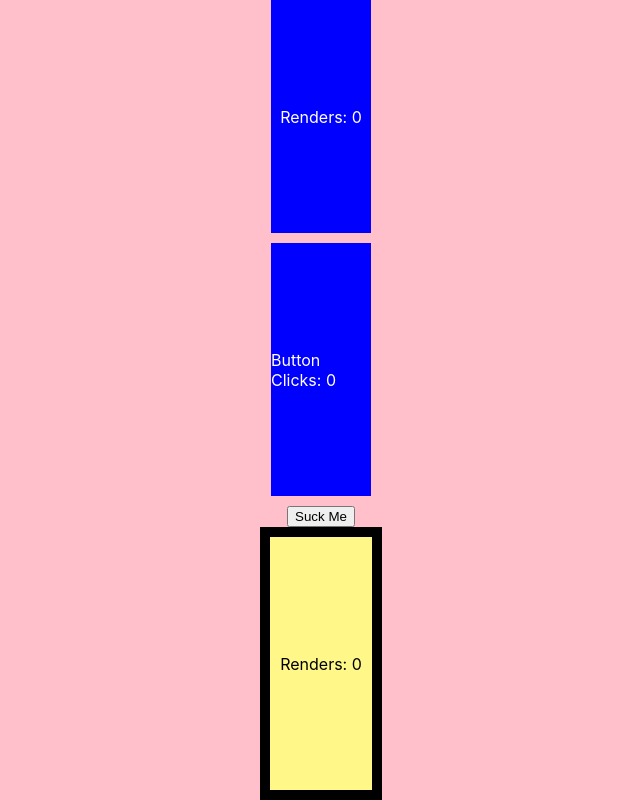
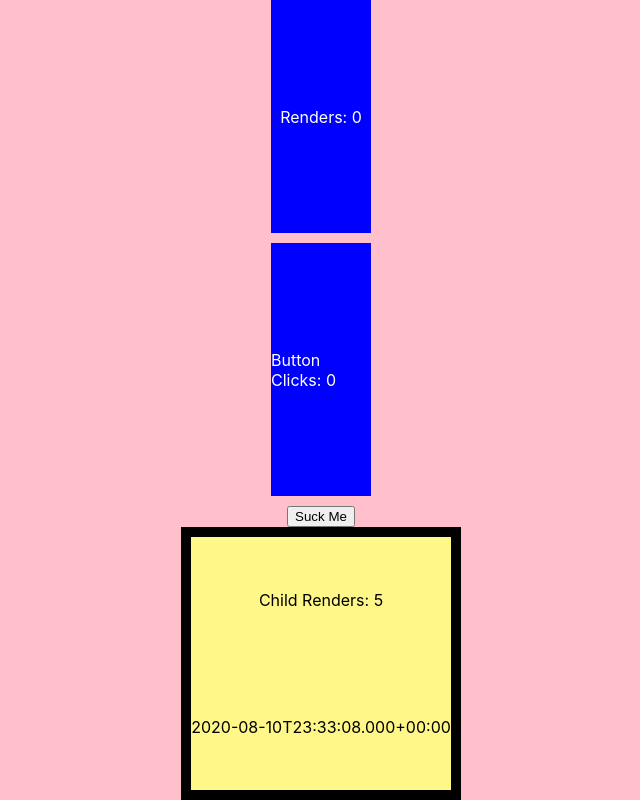
Before and after one commit to arapocket/playing, a Next.js app: page / in a window 1280 px wide. Shown: the whole page, without its empty margins (319-959 px from the left). Built offline with nearby package versions, Linux system fonts and the light colour scheme.

Commit message:
Add useTime test

```diff
--- a/package.json
+++ b/package.json
@@ -8,6 +8,7 @@
     "start": "next start"
   },
   "dependencies": {
+    "luxon": "^1.24.1",
     "next": "9.5.1",
     "react": "16.13.1",
     "react-dom": "16.13.1",
--- a/pages/Child.jsx
+++ b/pages/Child.jsx
@@ -1,23 +1,24 @@
 import { useEffect, useRef, memo } from "react"
+import { useTime } from "./useTime";
 
 export const Child = memo(() => {
 
     const childRenderRef =  useRef(0);
 
+    const time = useTime();
+
     const styles = {
         container: {
             backgroundColor: "#FFF787",
-            padding: "10px",
             display: "flex",
             flex: 1,
             border: "solid 10px",
             alignItems: "center",
-            justifyContent: "center"
+            justifyContent: "space-around",
+            flexDirection: "column"
 
         },
         textBox: {
-            width: "100px",
-            height: "100px",
             backgroundColor: "blue",
             color: "white",
             display: "flex",
@@ -39,7 +40,8 @@ export const Child = memo(() => {
 
     return (
         <div style={styles.container}>
-            <div className ="text-box">Renders: {childRenderRef.current++}</div>
+            <div className ="text-box">Child Renders: {childRenderRef.current++}</div>
+            <div className ="text-box">{time.toString()}</div>
         </div>
     )
 
--- a/pages/Parent.jsx
+++ b/pages/Parent.jsx
@@ -4,7 +4,6 @@ import {Child} from "./Child";
 
 export const Parent = () => {
   const [num, setNum] = useState(0);
-  const [numJaj, setNumJaj] = useState(0);
 
   const parentRenderRef = useRef(0);
 
--- /dev/null
+++ b/pages/useTime.js
@@ -0,0 +1,78 @@
+//
+// useTime hook
+//
+import { useEffect, useRef, useState } from "react";
+
+export const useTime = (refreshCycle = 1000) => {
+  // Returns the current time
+  // and queues re-renders every `refreshCycle` milliseconds (default: 100ms)
+
+    const [now, setNow] = useState(getTime());
+//   const timeRef = useRef(getTime());
+
+  useEffect(() => {
+    console.log("useEffect in hook called");
+    // Regularly set time in state
+    // (this will cause your component to re-render frequently)
+    const intervalId = setInterval(
+        () => setNow(getTime()),
+    //   () => {
+    //     timeRef.current = getTime();
+    //     console.log(timeRef.current);
+    //   },
+      1000
+    );
+
+    // Cleanup interval
+    return () => {
+      console.log("cleanup in hook called");
+      clearInterval(intervalId);
+    };
+
+    // Specify dependencies for useEffect
+      }, [refreshCycle, setInterval, clearInterval, setNow, getTime]);
+//   }, [refreshCycle, setInterval, clearInterval, getTime]);
+
+    return now;
+//   return timeRef.current;
+};
+
+//
+// getTime helper function
+// (helpful for testing)
+// (and for showing that this hook isn't specific to any datetime library)
+//
+import { DateTime } from "luxon";
+
+export const getTime = () => {
+  // This implementation uses Luxon: https://moment.github.io/luxon/
+  return DateTime.local();
+
+  // You can also use moment: https://momentjs.com
+  // return moment();
+
+  // Or just use native Date objects (in general, not a good move)
+  // return new Date();
+
+  // Or just use unix epoch timestamps (integers, no timezones)
+  // return (new Date()).getTime();
+};
+
+//
+// Sample usage
+//
+// import React from "react";
+// import { useRef } from "react";
+
+// `end` prop should also be a Luxon DateTime, preferably in the future.
+export const Countdown = ({ end }) => {
+  const now = useTime(200); // this countdown will queue a re-render every 200ms.
+  // (it will try to update every 200ms)
+
+  // Luxon `DateTime`: https://moment.github.io/luxon/docs/class/src/datetime.js~DateTime.html#instance-method-diff
+  const diff = end.diff(now);
+  // Luxon `Duration`: https://moment.github.io/luxon/docs/class/src/duration.js~Duration.html#instance-method-toFormat
+  const formattedDuration = diff.toFormat("h:m:s");
+
+  return <h1>{formattedDuration}</h1>;
+};
```
Also changed, not shown: pages/useTimer.ts (added, +20 -0 lines), 1 other file (tests, documents, lock files or other folders).
